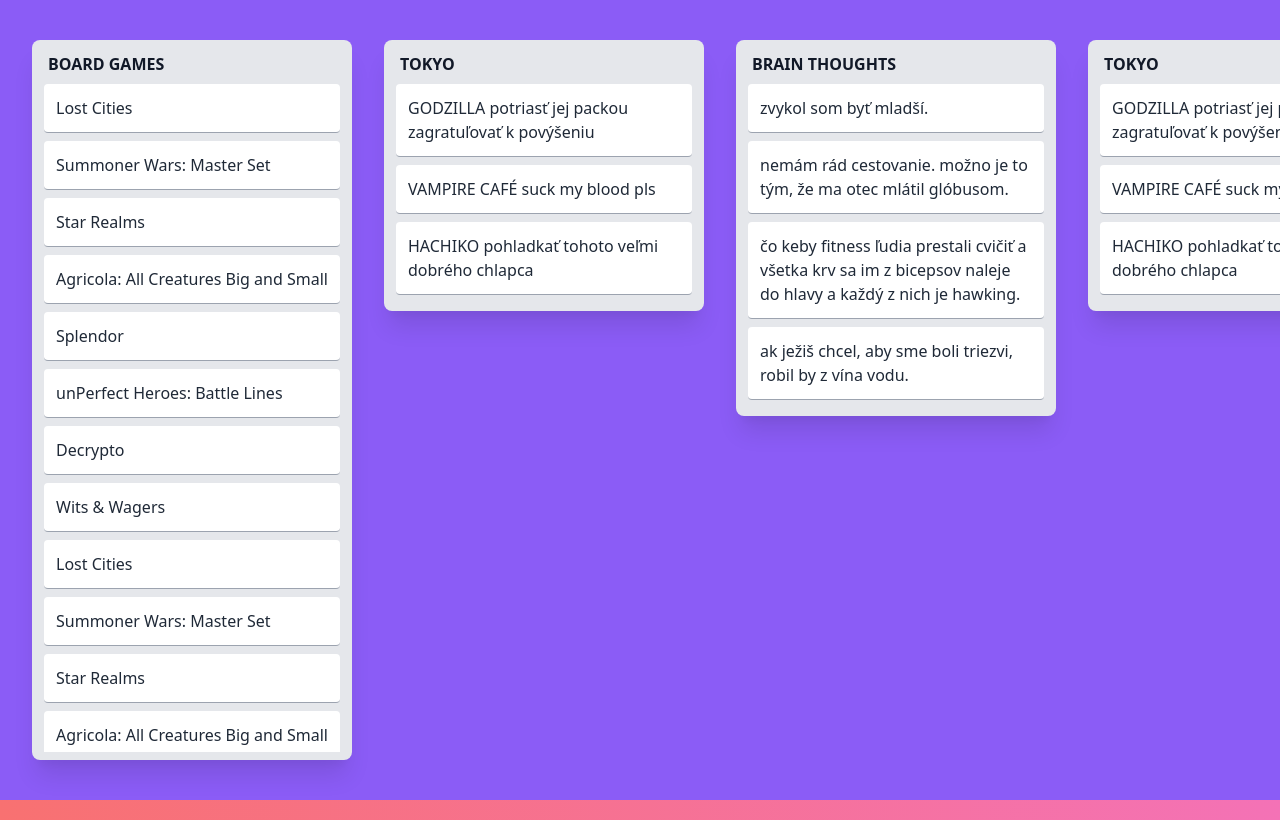
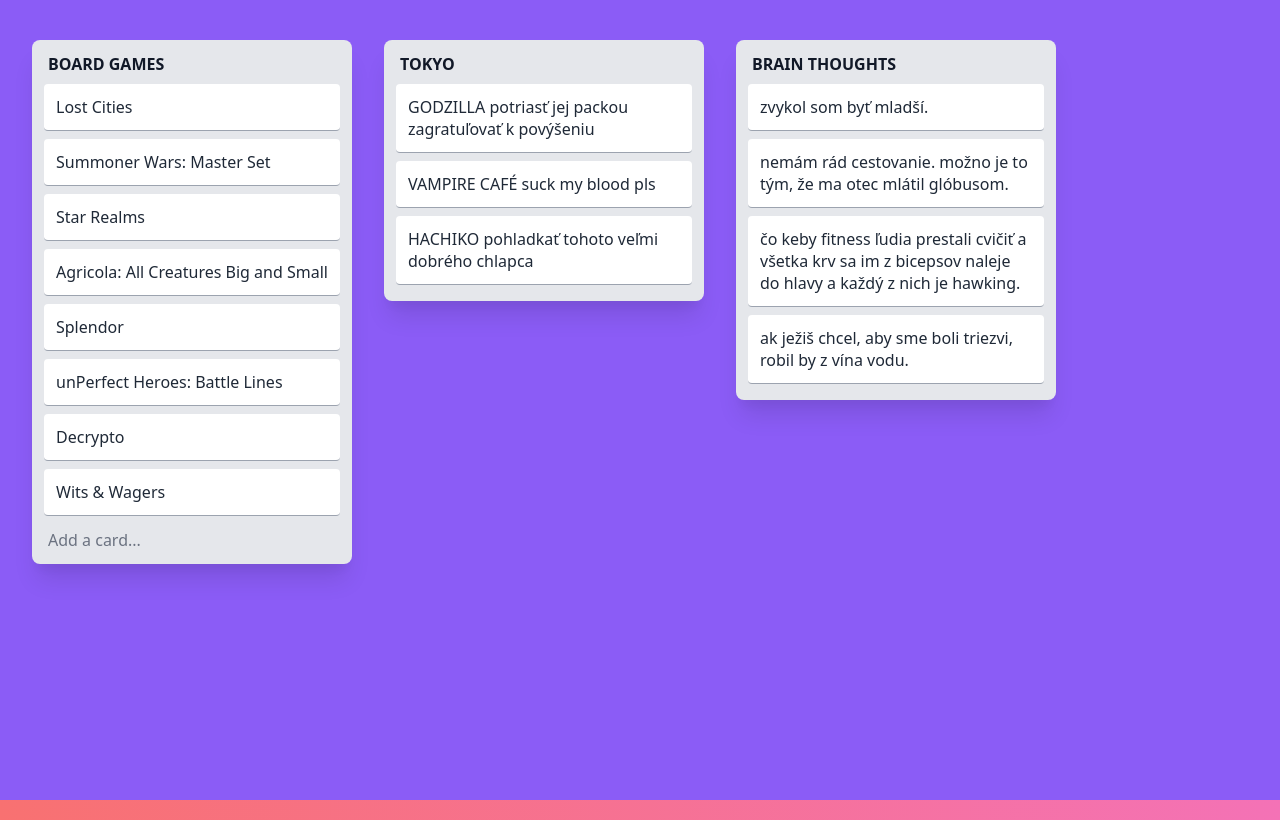
Before and after one commit to yablko/tailwind-trulo, a website: page public/index.html in a window 1280 px wide. Shown: the top 820 px of the page. Drawn offline with nearby package versions, Linux system fonts and the light colour scheme; files that its build step writes are made by us from their sources.

Commit message:
card leading changed to "snug" (like a blanket)

```diff
--- a/public/index.html
+++ b/public/index.html
@@ -9,63 +9,38 @@
 </head>
 
 <body>
-	<main class="flex h-screen bg-purple-500">
+	<main class="flex min-h-screen bg-purple-500">
 		<div class="flex items-start w-screen px-4 py-10 overflow-x-auto">
 
 			<!-- BOARD GAMES -->
-			<section class="h-full flex-shrink-0 w-80 mx-4 p-3 pb-2 bg-gray-200 text-gray-800 rounded-lg shadow-xl">
-				<div class="h-full overflow-y-auto">
+			<section class="flex-shrink-0 w-80 mx-4 p-3 pb-2 bg-gray-200 text-gray-800 rounded-lg shadow-xl">
 				<header>
 					<h3 class="p-1 font-bold leading-none text-gray-900">BOARD GAMES</h3>
 				</header>
 
 				<ul>
-						<li class="my-2 p-3 bg-white hover:bg-gray-100 border-b border-gray-400 cursor-pointer rounded">
+					<li class="my-2 p-3 bg-white leading-snug hover:bg-gray-100 border-b border-gray-400 cursor-pointer rounded">
 						Lost Cities
 					</li>
-						<li class="my-2 p-3 bg-white hover:bg-gray-100 border-b border-gray-400 cursor-pointer rounded">
+					<li class="my-2 p-3 bg-white leading-snug hover:bg-gray-100 border-b border-gray-400 cursor-pointer rounded">
 						Summoner Wars: Master Set
 					</li>
-						<li class="my-2 p-3 bg-white hover:bg-gray-100 border-b border-gray-400 cursor-pointer rounded">
+					<li class="my-2 p-3 bg-white leading-snug hover:bg-gray-100 border-b border-gray-400 cursor-pointer rounded">
 						Star Realms
 					</li>
-						<li class="my-2 p-3 bg-white hover:bg-gray-100 border-b border-gray-400 cursor-pointer rounded">
+					<li class="my-2 p-3 bg-white leading-snug hover:bg-gray-100 border-b border-gray-400 cursor-pointer rounded">
 						Agricola: All Creatures Big and Small
 					</li>
-						<li class="my-2 p-3 bg-white hover:bg-gray-100 border-b border-gray-400 cursor-pointer rounded">
+					<li class="my-2 p-3 bg-white leading-snug hover:bg-gray-100 border-b border-gray-400 cursor-pointer rounded">
 						Splendor
 					</li>
-						<li class="my-2 p-3 bg-white hover:bg-gray-100 border-b border-gray-400 cursor-pointer rounded">
+					<li class="my-2 p-3 bg-white leading-snug hover:bg-gray-100 border-b border-gray-400 cursor-pointer rounded">
 						unPerfect Heroes: Battle Lines
 					</li>
-						<li class="my-2 p-3 bg-white hover:bg-gray-100 border-b border-gray-400 cursor-pointer rounded">
+					<li class="my-2 p-3 bg-white leading-snug hover:bg-gray-100 border-b border-gray-400 cursor-pointer rounded">
 						Decrypto
 					</li>
-						<li class="my-2 p-3 bg-white hover:bg-gray-100 border-b border-gray-400 cursor-pointer rounded">
-							Wits &amp; Wagers
-						</li>
-						<li class="my-2 p-3 bg-white hover:bg-gray-100 border-b border-gray-400 cursor-pointer rounded">
-							Lost Cities
-						</li>
-						<li class="my-2 p-3 bg-white hover:bg-gray-100 border-b border-gray-400 cursor-pointer rounded">
-							Summoner Wars: Master Set
-						</li>
-						<li class="my-2 p-3 bg-white hover:bg-gray-100 border-b border-gray-400 cursor-pointer rounded">
-							Star Realms
-						</li>
-						<li class="my-2 p-3 bg-white hover:bg-gray-100 border-b border-gray-400 cursor-pointer rounded">
-							Agricola: All Creatures Big and Small
-						</li>
-						<li class="my-2 p-3 bg-white hover:bg-gray-100 border-b border-gray-400 cursor-pointer rounded">
-							Splendor
-						</li>
-						<li class="my-2 p-3 bg-white hover:bg-gray-100 border-b border-gray-400 cursor-pointer rounded">
-							unPerfect Heroes: Battle Lines
-						</li>
-						<li class="my-2 p-3 bg-white hover:bg-gray-100 border-b border-gray-400 cursor-pointer rounded">
-							Decrypto
-						</li>
-						<li class="my-2 p-3 bg-white hover:bg-gray-100 border-b border-gray-400 cursor-pointer rounded">
+					<li class="my-2 p-3 bg-white leading-snug hover:bg-gray-100 border-b border-gray-400 cursor-pointer rounded">
 						Wits &amp; Wagers
 					</li>
 				</ul>
@@ -75,7 +50,6 @@
 						Add a card...
 					</a>
 				</footer>
-				</div>
 			</section>
 
 
@@ -86,13 +60,13 @@
 				</header>
 
 				<ul class="">
-					<li class="my-2 p-3 bg-white hover:bg-gray-100 border-b border-gray-400 cursor-pointer rounded">
+					<li class="my-2 p-3 bg-white leading-snug hover:bg-gray-100 border-b border-gray-400 cursor-pointer rounded">
 						GODZILLA potriasť jej packou zagratuľovať k povýšeniu
 					</li>
-					<li class="my-2 p-3 bg-white hover:bg-gray-100 border-b border-gray-400 cursor-pointer rounded">
+					<li class="my-2 p-3 bg-white leading-snug hover:bg-gray-100 border-b border-gray-400 cursor-pointer rounded">
 						VAMPIRE CAFÉ suck my blood pls
 					</li>
-					<li class="my-2 p-3 bg-white hover:bg-gray-100 border-b border-gray-400 cursor-pointer rounded">
+					<li class="my-2 p-3 bg-white leading-snug hover:bg-gray-100 border-b border-gray-400 cursor-pointer rounded">
 						HACHIKO pohladkať tohoto veľmi dobrého chlapca
 					</li>
 				</ul>
@@ -112,48 +86,23 @@
 				</header>
 
 				<ul>
-					<li class="my-2 p-3 bg-white hover:bg-gray-100 border-b border-gray-400 cursor-pointer rounded">
+					<li class="my-2 p-3 bg-white leading-snug hover:bg-gray-100 border-b border-gray-400 cursor-pointer rounded">
 						zvykol som byť mladší.
 					</li>
-					<li class="my-2 p-3 bg-white hover:bg-gray-100 border-b border-gray-400 cursor-pointer rounded">
+					<li class="my-2 p-3 bg-white leading-snug hover:bg-gray-100 border-b border-gray-400 cursor-pointer rounded">
 						nemám rád cestovanie. možno je to tým, že ma otec mlátil glóbusom.
 					</li>
-					<li class="my-2 p-3 bg-white hover:bg-gray-100 border-b border-gray-400 cursor-pointer rounded">
+					<li class="my-2 p-3 bg-white leading-snug hover:bg-gray-100 border-b border-gray-400 cursor-pointer rounded">
 						čo keby fitness ľudia prestali cvičiť a všetka krv sa im z bicepsov naleje do hlavy a každý z nich je
 						hawking.
 					</li>
-					<li class="my-2 p-3 bg-white hover:bg-gray-100 border-b border-gray-400 cursor-pointer rounded">
+					<li class="my-2 p-3 bg-white leading-snug hover:bg-gray-100 border-b border-gray-400 cursor-pointer rounded">
 						ak ježiš chcel, aby sme boli triezvi, robil by z vína vodu.
 					</li>
 				</ul>
 
 				<footer>
 					<a class="hidden p-1 text-gray-500 hover:text-gray-700" href="#">
-						Add a card...
-					</a>
-				</footer>
-			</section>
-
-			<!-- TOKYO -->
-			<section class="flex-shrink-0 w-80 mx-4 p-3 pb-2 bg-gray-200 text-gray-800 rounded-lg shadow-xl">
-				<header>
-					<h3 class="leading-none font-bold text-gray-900 p-1">TOKYO</h3>
-				</header>
-
-				<ul class="">
-					<li class="my-2 p-3 bg-white hover:bg-gray-100 border-b border-gray-400 cursor-pointer rounded">
-						GODZILLA potriasť jej packou zagratuľovať k povýšeniu
-					</li>
-					<li class="my-2 p-3 bg-white hover:bg-gray-100 border-b border-gray-400 cursor-pointer rounded">
-						VAMPIRE CAFÉ suck my blood pls
-					</li>
-					<li class="my-2 p-3 bg-white hover:bg-gray-100 border-b border-gray-400 cursor-pointer rounded">
-						HACHIKO pohladkať tohoto veľmi dobrého chlapca
-					</li>
-				</ul>
-
-				<footer>
-					<a class="p-1 text-gray-500 hover:text-gray-700 hidden" href="#">
 						Add a card...
 					</a>
 				</footer>
```
Lines whose indentation alone changed are shown as unchanged.
